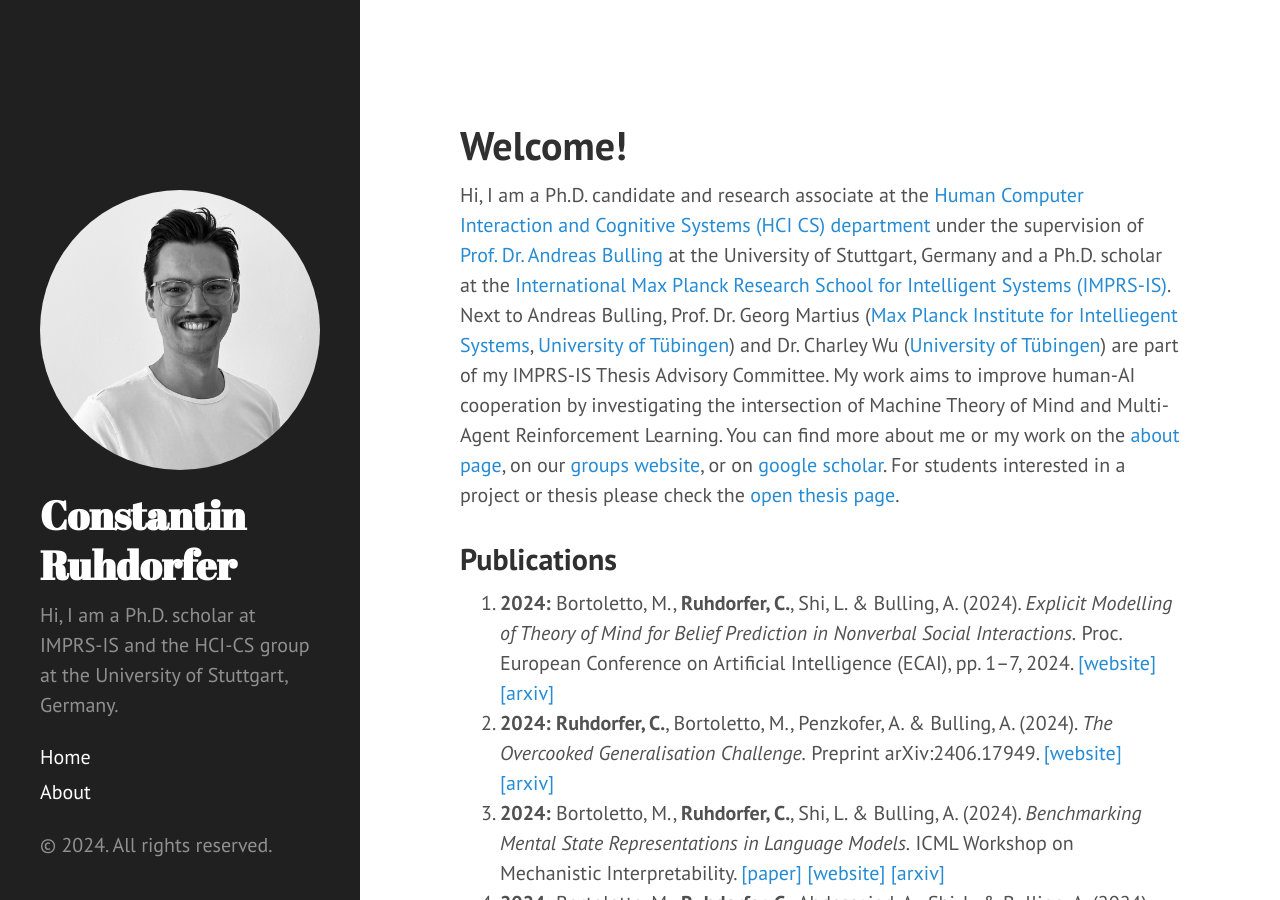
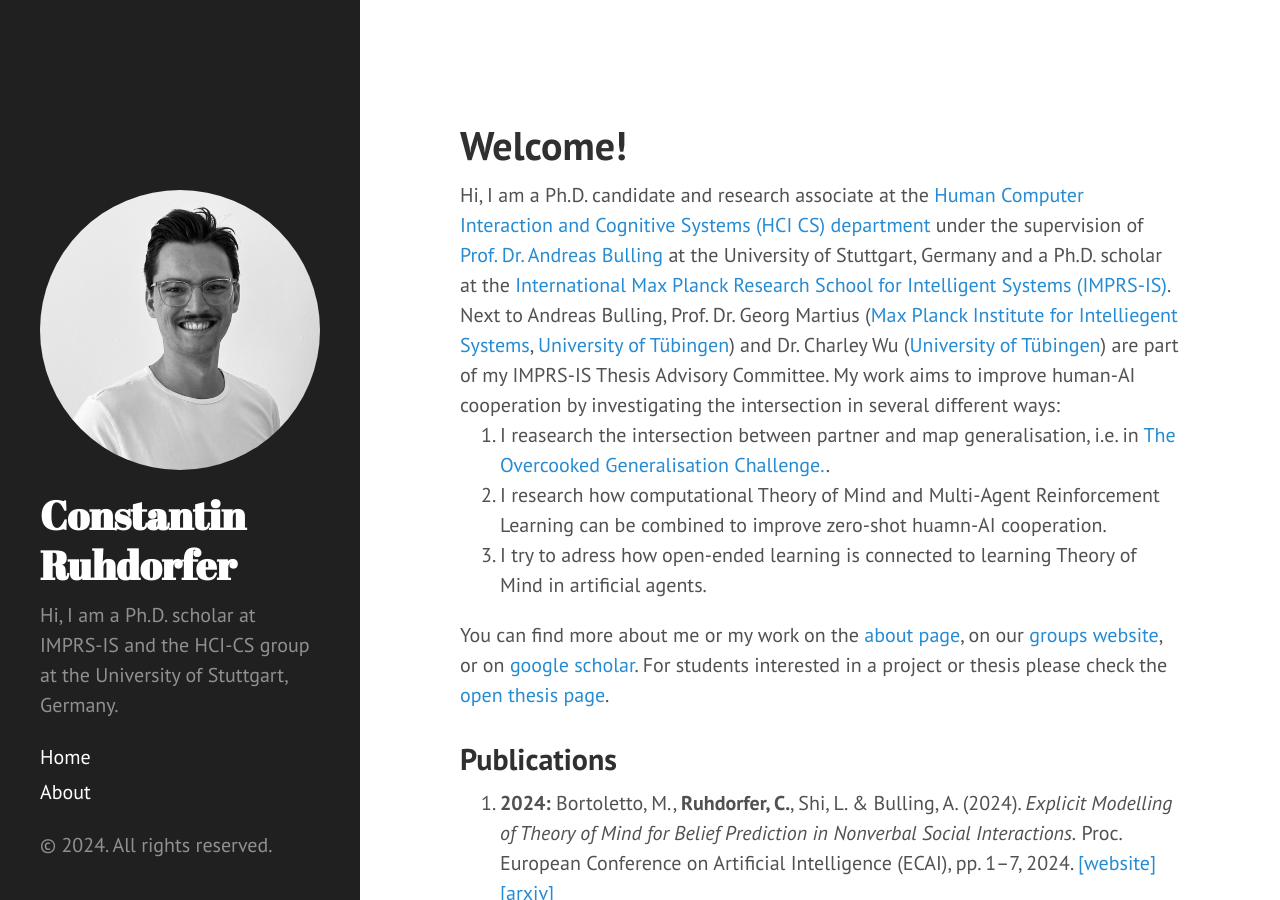
Before and after one commit to ConstantinRuhdorfer/constantinruhdorfer.github.io, a Jekyll site: the page built from index.html, in a window 1280 px wide and 900 px high. Built offline with Jekyll 4.4.1, drawn with Linux system fonts in a browser that asks for light colours; the list of posts is cut into pages by our own code.

Commit message:
Update index.html

```diff
--- a/index.html
+++ b/index.html
@@ -7,7 +7,13 @@ title: Home
 
 Hi, I am a Ph.D. candidate and research associate at the <a href="https://www.perceptualui.org/">Human Computer Interaction and Cognitive Systems (HCI CS) department</a> under the supervision of <a href="https://www.perceptualui.org/people/bulling/">Prof. Dr. Andreas Bulling</a> at the University of Stuttgart, Germany and a Ph.D. scholar at the <a href="https://imprs.is.mpg.de"> International Max Planck Research School for Intelligent Systems (IMPRS-IS)</a>.
 Next to Andreas Bulling, Prof. Dr. Georg Martius (<a href="https://is.mpg.de/person/gmartius">Max Planck Institute for Intelliegent Systems</a>, <a href="https://uni-tuebingen.de/fakultaeten/mathematisch-naturwissenschaftliche-fakultaet/fachbereiche/informatik/lehrstuehle/distributed-intelligence/team/prof-dr-georg-martius/">University of Tübingen</a>) and Dr. Charley Wu (<a href="https://uni-tuebingen.de/en/research/core-research/cluster-of-excellence-machine-learning/research/research/cluster-research-groups/research-groups/human-and-machine-cognition/">University of Tübingen</a>) are part of my IMPRS-IS Thesis Advisory Committee.
-My work aims to improve human-AI cooperation by investigating the intersection of Machine Theory of Mind and Multi-Agent Reinforcement Learning.
+
+My work aims to improve human-AI cooperation by investigating the intersection in several different ways:
+<ol>
+  <li>I reasearch the intersection between partner and map generalisation, i.e. in <a href="https://arxiv.org/abs/2406.17949">The Overcooked Generalisation Challenge.</a>.</li>
+  <li>I research how computational Theory of Mind and Multi-Agent Reinforcement Learning can be combined to improve zero-shot huamn-AI cooperation.</li>
+  <li>I try to adress how open-ended learning is connected to learning Theory of Mind in artificial agents.</li>
+</ol>
 
 You can find more about me or my work on the <a href="{{ site.baseurl }}about">about page</a>, on our <a href="https://www.perceptualui.org/people/ruhdorfer/">groups website</a>, or on <a href="https://scholar.google.de/citations?user=Bb4aplwAAAAJ&hl=de">google scholar</a>.
 For students interested in a project or thesis please check the <a href="https://www.perceptualui.org/teaching/open-projects/">open thesis page</a>.
```
